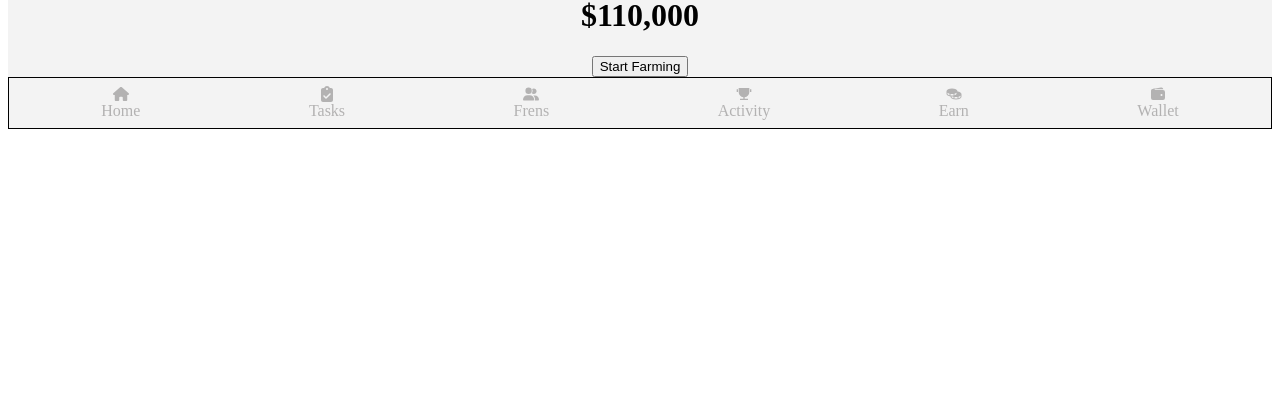
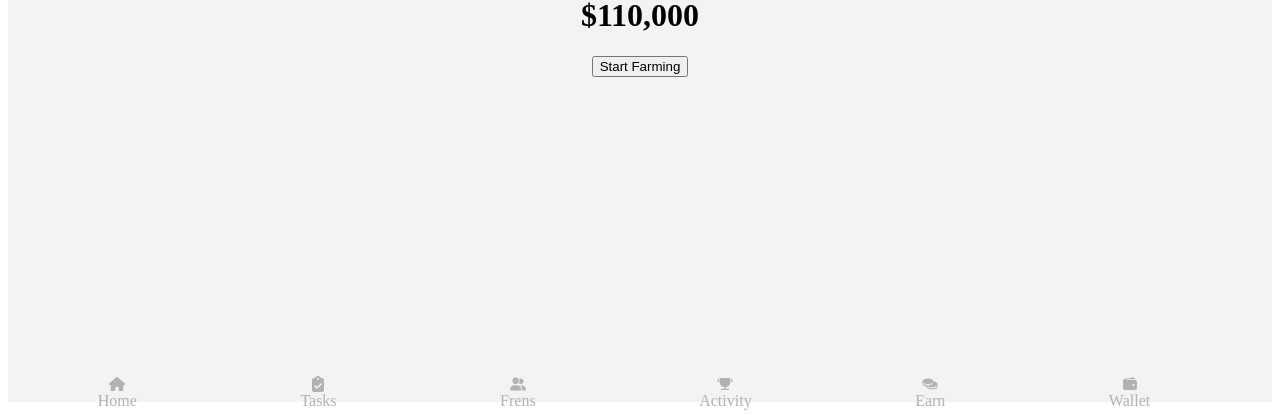
Before and after one commit to mubirshami/TimeFarmTelegram, a React (Create React App) app: page /TimeFarmTelegram/home in a window 1280 px wide. Shown: the part 382-797 px from the top of the page. Built offline with nearby package versions, Linux system fonts and the light colour scheme.

Commit message:
Update CSS

```diff
--- a/src/components/frens/index.css
+++ b/src/components/frens/index.css
@@ -30,5 +30,6 @@
 }
 
 .frens-image{
-    max-width: 175px;
+    max-width: 150px;
+    max-height: 150px;
 }
--- a/src/components/homePage/index.css
+++ b/src/components/homePage/index.css
@@ -1,7 +1,7 @@
 .farming-timer-container{
     width: auto;
     margin: auto;
-    height: 100%;
+    height: 97vh;
     background-color: #f3f3f3;
     text-align: center;
 }
--- a/src/components/navbar/index.css
+++ b/src/components/navbar/index.css
@@ -6,7 +6,9 @@
     padding: 0.5rem;
     margin: 0;
     justify-content: space-around;
-    border: 1px solid black;
+    position: absolute;
+    bottom: 0px;
+    width: 95%;
   }
 
   .list-item {
```
